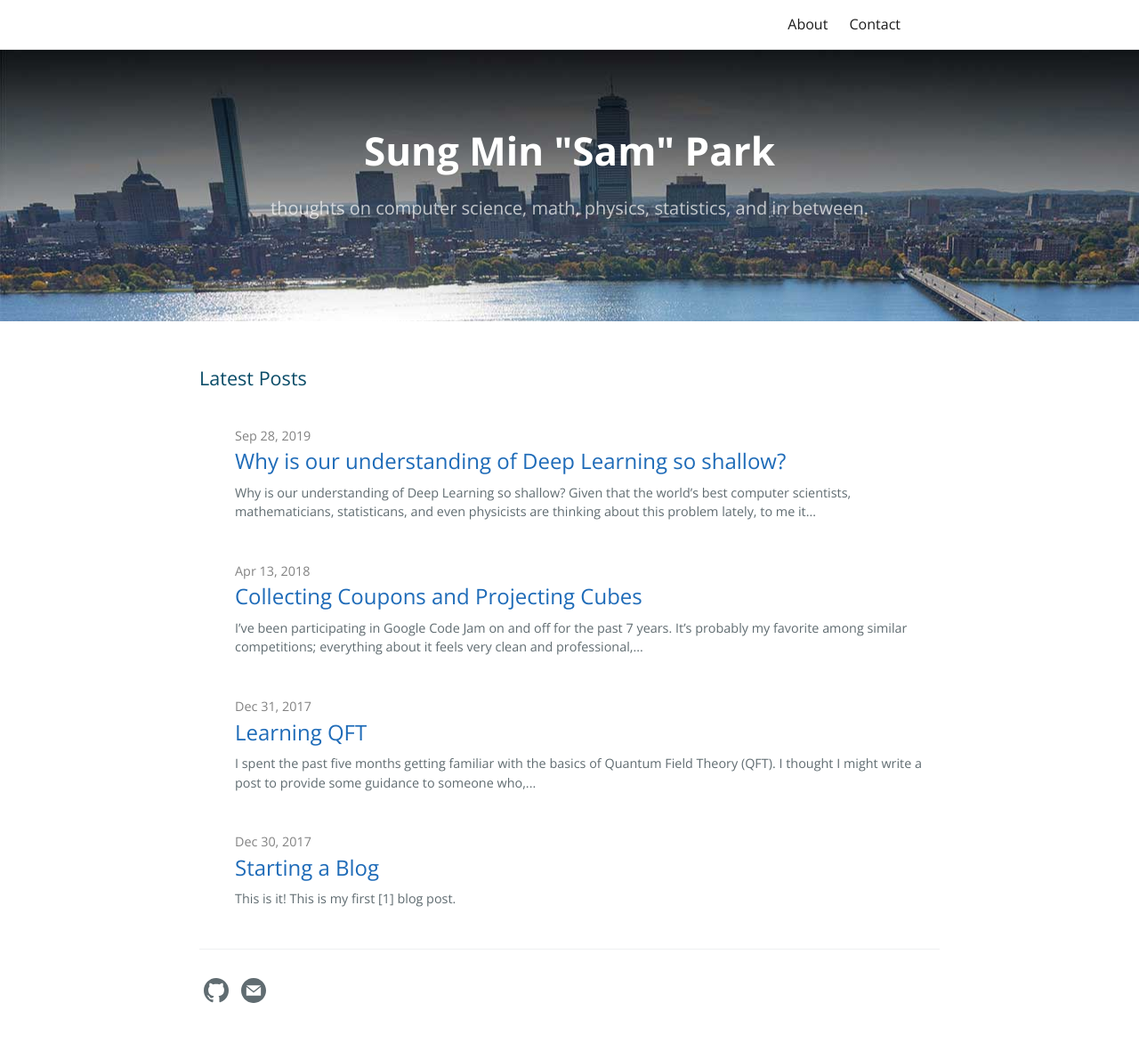
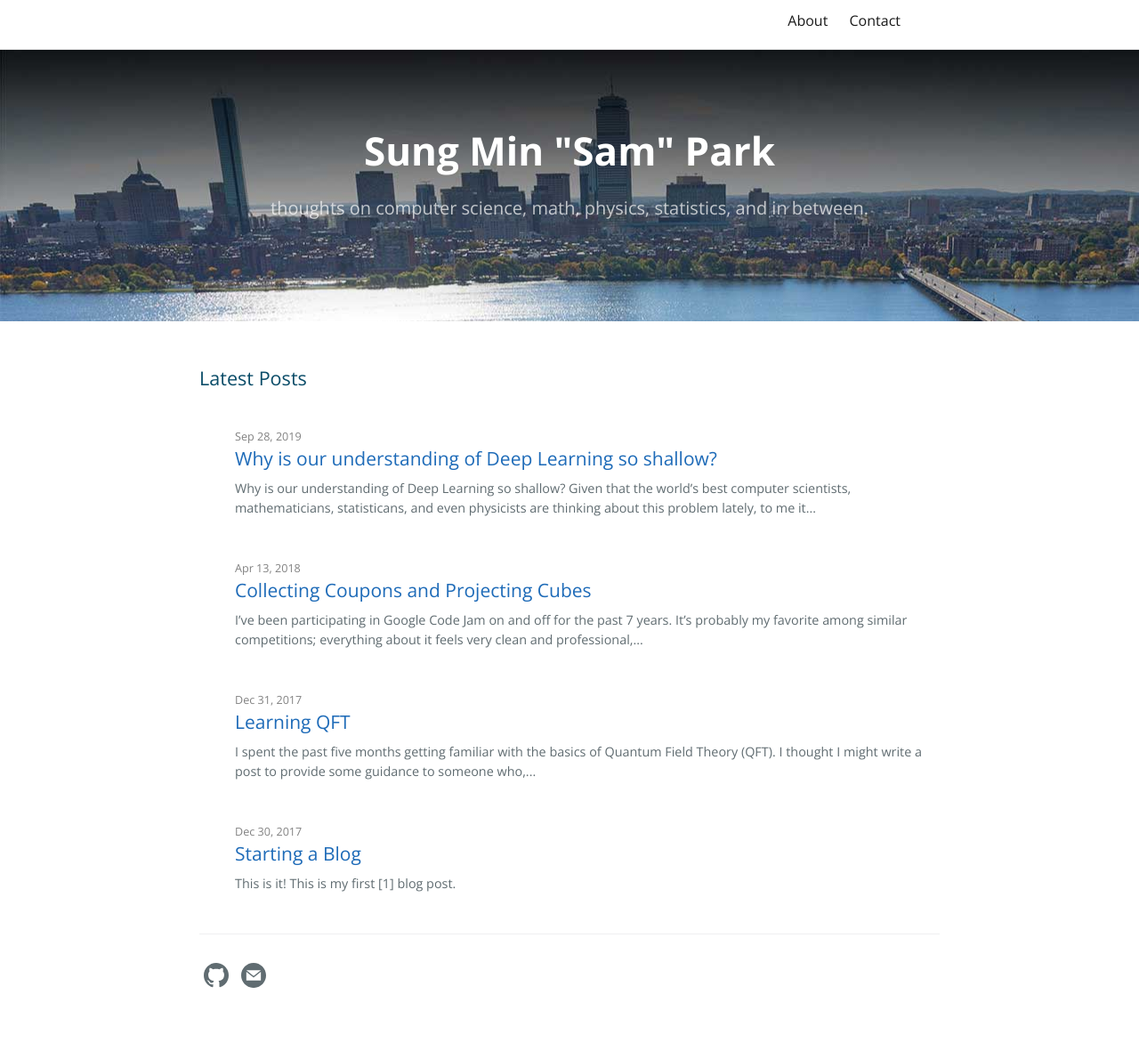
Before and after one commit to sung-max/sung-max.github.io, a Jekyll site: the page built from index.md, in a window 1280 px wide. Shown: the whole page at 89% size. Built offline with Jekyll 4.4.1, drawn with Linux system fonts in a browser that asks for light colours.

Commit message:
Update blog.scss

```diff
--- a/_sass/blog.scss
+++ b/_sass/blog.scss
@@ -2,7 +2,7 @@
 
 // Define defaults for each variable.
 
-$base-font-size:   16px !default;
+$base-font-size:   14px !default;
 $base-font-weight: 400 !default;
 $small-font-size:  $base-font-size * 0.9 !default;
 $base-line-height: 1.5 !default;
@@ -18,7 +18,7 @@
 $grey-color-dark:  darken($grey-color, 25%) !default;
 
 // Width of the content area
-$content-width:    600px !default;
+$content-width:    400px !default;
 $navbar-width:    54em !default;
 
 $on-palm:          38em !default;
```
